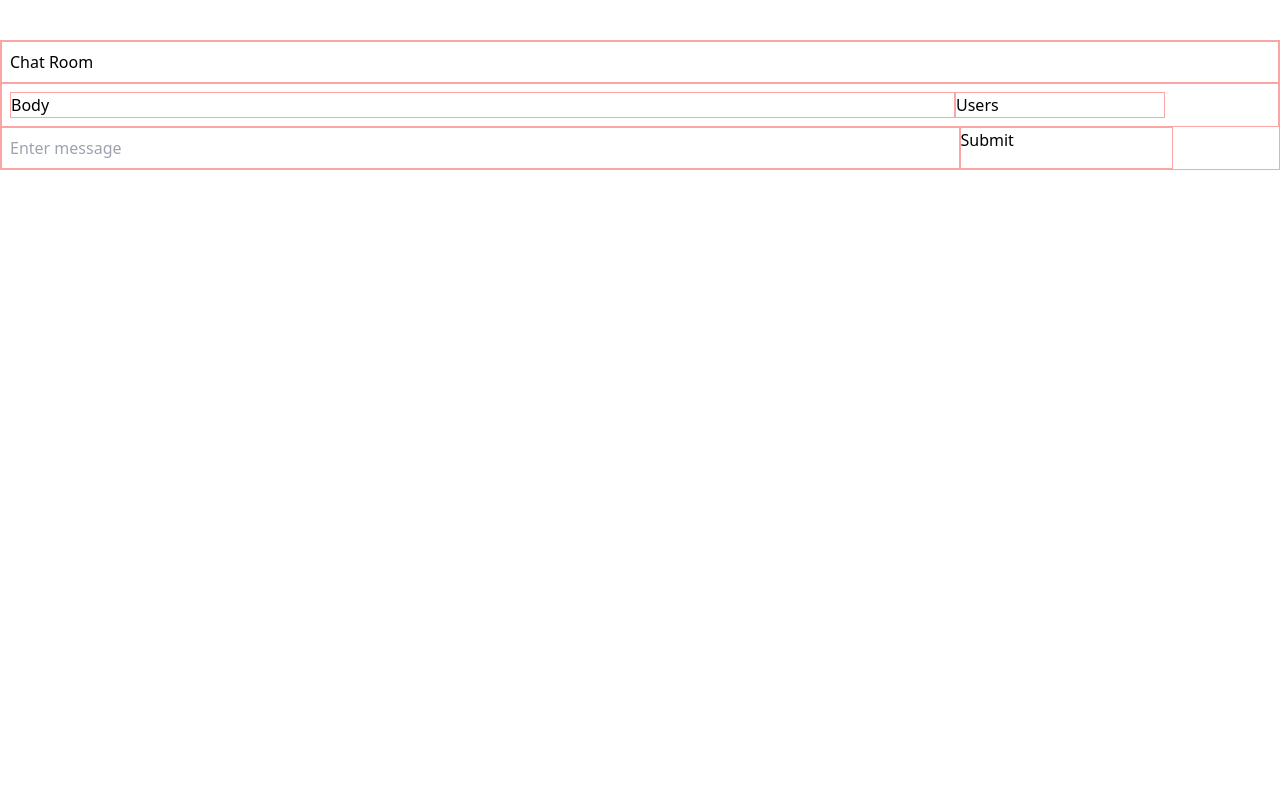
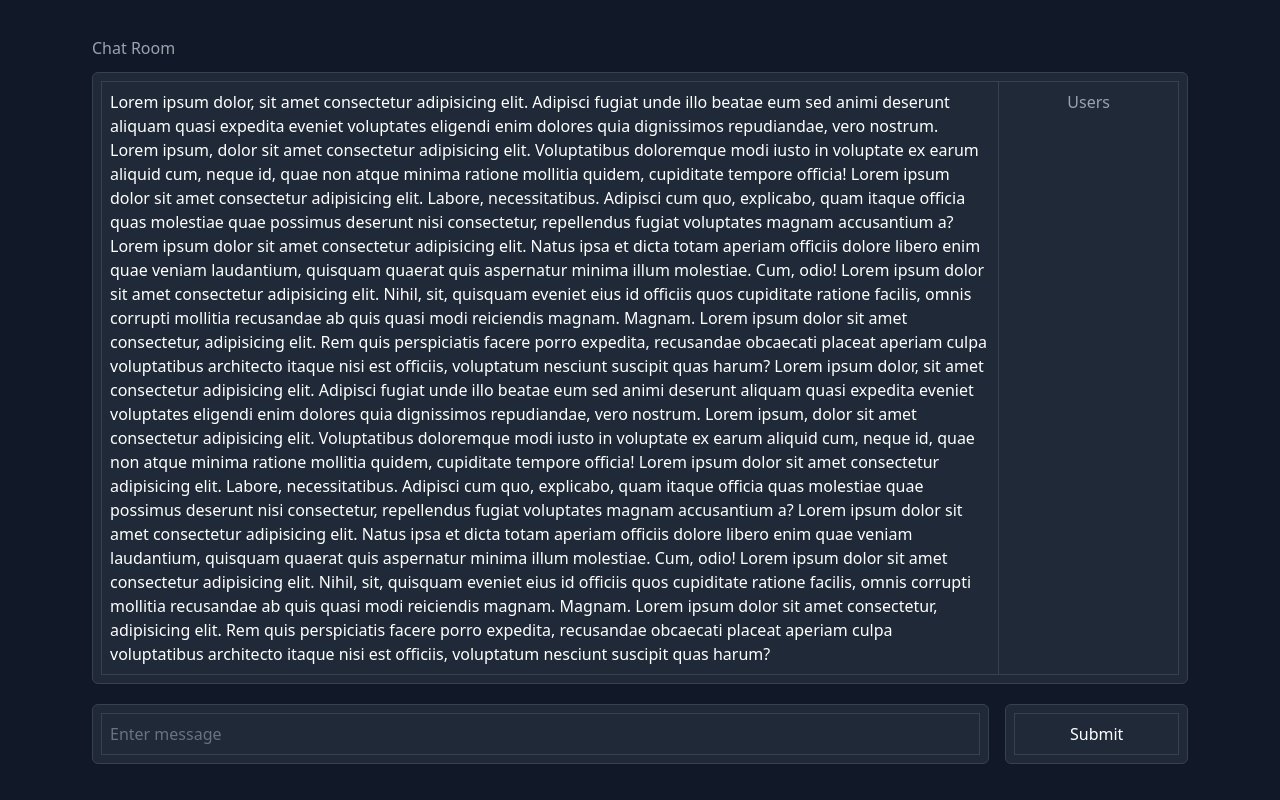
Before and after one commit to PeterSYoo/chatroom-frontend-vite-tailwind, a React (Vite) app: page /chat in a window 1280 px wide. Built offline with nearby package versions, Linux system fonts and the light colour scheme; no server answers.

Commit message:
style: Adds styling to chat room.

```diff
--- a/src/index.css
+++ b/src/index.css
@@ -1,3 +1,14 @@
 @tailwind base;
 @tailwind components;
 @tailwind utilities;
+
+/* For Webkit-based browsers (Chrome, Safari and Opera) */
+.scrollbar-hide::-webkit-scrollbar {
+  display: none;
+}
+
+/* For IE, Edge and Firefox */
+.scrollbar-hide {
+  -ms-overflow-style: none; /* IE and Edge */
+  scrollbar-width: none; /* Firefox */
+}
--- a/src/pages/Chat.tsx
+++ b/src/pages/Chat.tsx
@@ -27,34 +27,84 @@ const Chat = ({ room, username, socket }: Socket) => {
 
   return (
     <>
-      <div className="border border-red-300 mt-10">
+      <div className="h-screen min-w-screen bg-gray-900">
+        <div className="w-full h-full px-20 py-20 flex flex-col justify-center items-center">
+          <div className="w-full h-full flex flex-col p-3 gap-5 justify-center">
             {/* Header */}
-        <div className="border border-red-300 p-2">
-          <p>Chat Room</p>
+            <div className="h-4">
+              <p className="text-gray-400">Chat Room</p>
             </div>
             {/* Grid Container */}
-        <div className="border border-red-300 p-2 grid grid-cols-12">
-          <div className="col-start-1 col-span-9 border border-red-300">
-            Body
+            <div className="border border-gray-700 p-2 grid grid-cols-12 h-full bg-gray-800 rounded-md">
+              <div className="col-start-1 col-span-10 border border-gray-700 p-2 text-white overflow-y-auto scrollbar-hide">
+                Lorem ipsum dolor, sit amet consectetur adipisicing elit.
+                Adipisci fugiat unde illo beatae eum sed animi deserunt aliquam
+                quasi expedita eveniet voluptates eligendi enim dolores quia
+                dignissimos repudiandae, vero nostrum. Lorem ipsum, dolor sit
+                amet consectetur adipisicing elit. Voluptatibus doloremque modi
+                iusto in voluptate ex earum aliquid cum, neque id, quae non
+                atque minima ratione mollitia quidem, cupiditate tempore
+                officia! Lorem ipsum dolor sit amet consectetur adipisicing
+                elit. Labore, necessitatibus. Adipisci cum quo, explicabo, quam
+                itaque officia quas molestiae quae possimus deserunt nisi
+                consectetur, repellendus fugiat voluptates magnam accusantium a?
+                Lorem ipsum dolor sit amet consectetur adipisicing elit. Natus
+                ipsa et dicta totam aperiam officiis dolore libero enim quae
+                veniam laudantium, quisquam quaerat quis aspernatur minima illum
+                molestiae. Cum, odio! Lorem ipsum dolor sit amet consectetur
+                adipisicing elit. Nihil, sit, quisquam eveniet eius id officiis
+                quos cupiditate ratione facilis, omnis corrupti mollitia
+                recusandae ab quis quasi modi reiciendis magnam. Magnam. Lorem
+                ipsum dolor sit amet consectetur, adipisicing elit. Rem quis
+                perspiciatis facere porro expedita, recusandae obcaecati placeat
+                aperiam culpa voluptatibus architecto itaque nisi est officiis,
+                voluptatum nesciunt suscipit quas harum? Lorem ipsum dolor, sit
+                amet consectetur adipisicing elit. Adipisci fugiat unde illo
+                beatae eum sed animi deserunt aliquam quasi expedita eveniet
+                voluptates eligendi enim dolores quia dignissimos repudiandae,
+                vero nostrum. Lorem ipsum, dolor sit amet consectetur
+                adipisicing elit. Voluptatibus doloremque modi iusto in
+                voluptate ex earum aliquid cum, neque id, quae non atque minima
+                ratione mollitia quidem, cupiditate tempore officia! Lorem ipsum
+                dolor sit amet consectetur adipisicing elit. Labore,
+                necessitatibus. Adipisci cum quo, explicabo, quam itaque officia
+                quas molestiae quae possimus deserunt nisi consectetur,
+                repellendus fugiat voluptates magnam accusantium a? Lorem ipsum
+                dolor sit amet consectetur adipisicing elit. Natus ipsa et dicta
+                totam aperiam officiis dolore libero enim quae veniam
+                laudantium, quisquam quaerat quis aspernatur minima illum
+                molestiae. Cum, odio! Lorem ipsum dolor sit amet consectetur
+                adipisicing elit. Nihil, sit, quisquam eveniet eius id officiis
+                quos cupiditate ratione facilis, omnis corrupti mollitia
+                recusandae ab quis quasi modi reiciendis magnam. Magnam. Lorem
+                ipsum dolor sit amet consectetur, adipisicing elit. Rem quis
+                perspiciatis facere porro expedita, recusandae obcaecati placeat
+                aperiam culpa voluptatibus architecto itaque nisi est officiis,
+                voluptatum nesciunt suscipit quas harum?
               </div>
-          <div className="col-start-10 col-span-2 border border-red-300">
+              <div className="col-start-11 col-span-2 border-r border-b border-t border-gray-700 p-2 text-gray-400 flex justify-center">
                 Users
               </div>
             </div>
             {/* Chat Footer */}
             <div className="grid grid-cols-12">
-          <div className="col-start-1 col-span-9 border border-red-300">
+              <div className="col-start-1 col-span-10 mr-4 border border-gray-700 p-2 bg-gray-800 rounded-md">
                 <input
                   type="text"
                   placeholder="Enter message"
-              className="p-2"
+                  className="p-2 w-full bg-gray-800 border border-gray-700 focus:outline-none text-white placeholder:text-gray-500"
                   onChange={(e) => setCurrentMessage(e.target.value)}
                 />
               </div>
-          <div className="col-start-10 col-span-2 border border-red-300">
-            <button className="" onClick={sendMessage}>
+              <div className="col-start-11 col-span-2 border border-gray-700 p-2 bg-gray-800 rounded-md">
+                <button
+                  className="flex justify-center items-center w-full h-full bg-gray-800 text-white border border-gray-700 hover:bg-gray-900"
+                  onClick={sendMessage}
+                >
                   Submit
                 </button>
+              </div>
+            </div>
           </div>
         </div>
       </div>
```
Lines whose indentation alone changed are shown as unchanged.
